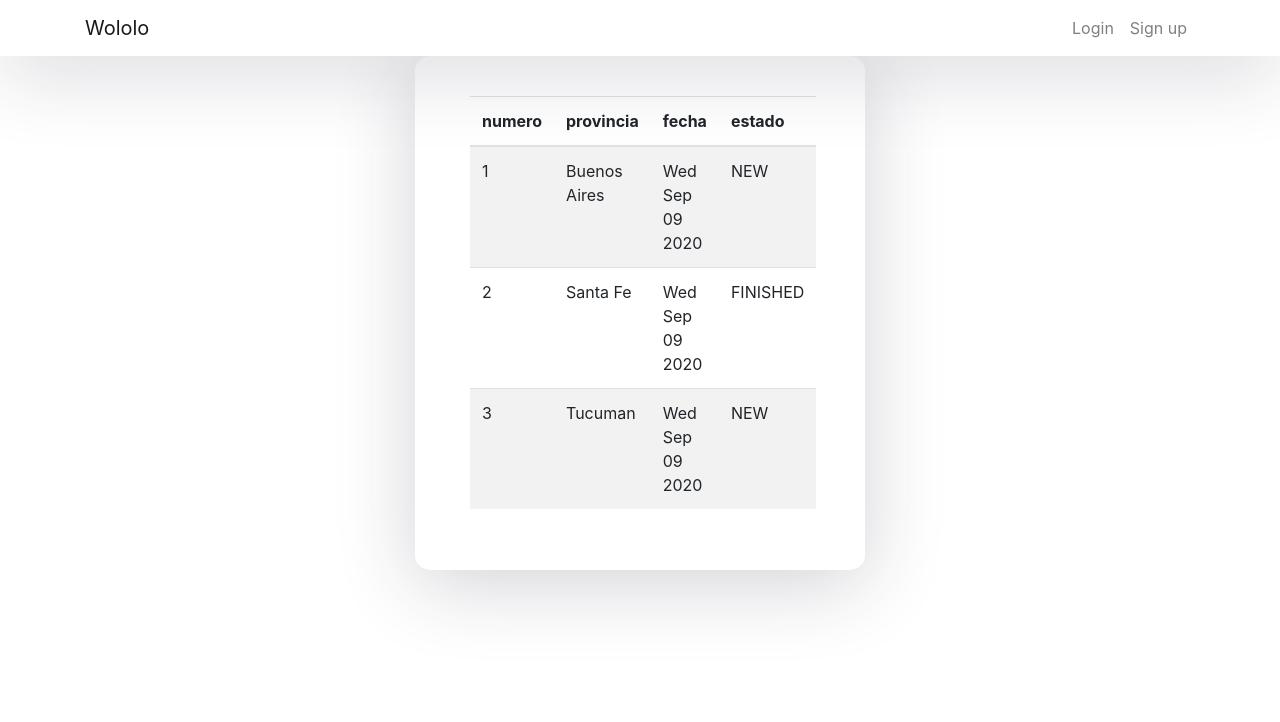
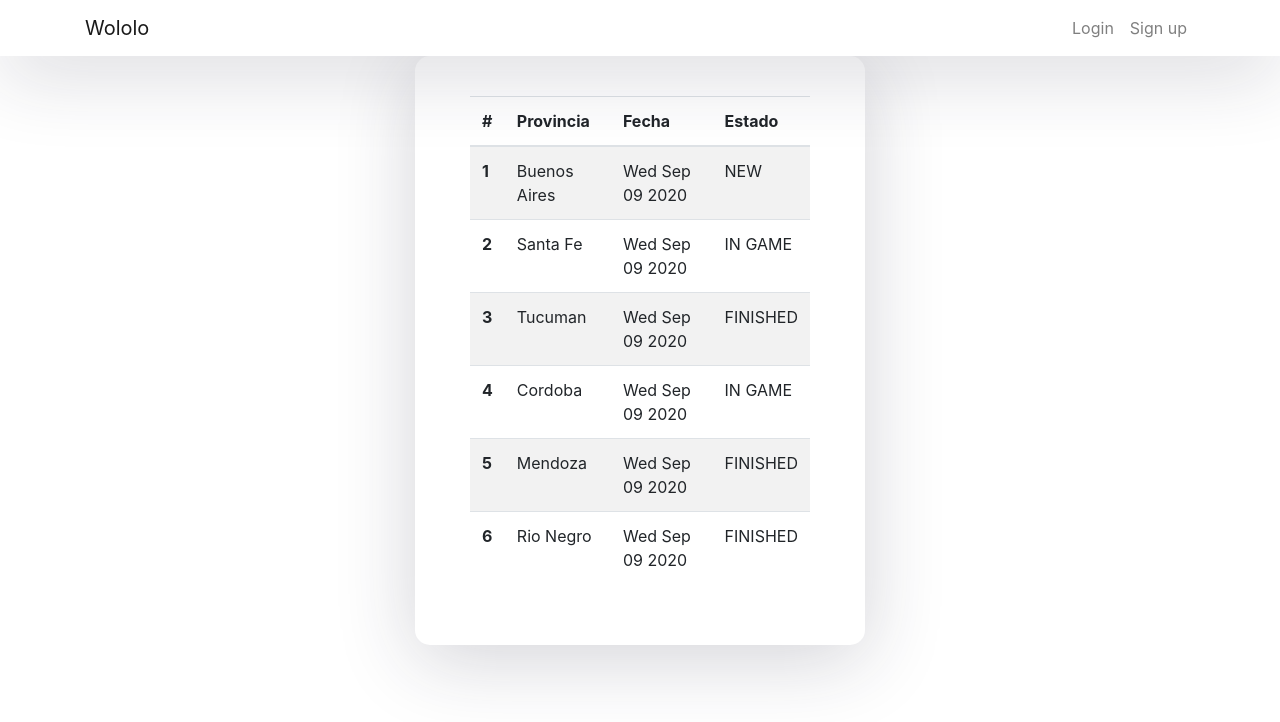
Before and after one commit to facuhump2409/Wololo-Frontend, a React (Create React App) app: page /games in a window 1280 px wide. Shown: the top 722 px of the page. Built offline with nearby package versions, Linux system fonts and the light colour scheme; no server answers.

Commit message:
ordering done

```diff
--- a/src/app/components/GamesList/constants.js
+++ b/src/app/components/GamesList/constants.js
@@ -1,18 +1,65 @@
-export const HEADERS = ['numero', 'provincia', 'fecha', 'estado']
+export const HEADERS = [{
+  id: 1,
+  value: '#',
+  key: 'id',
+  nextOrder: true,
+}, {
+  id: 2,
+  value: 'Provincia',
+  key: 'province',
+  nextOrder: true,
+}, {
+  id: 3,
+  value: 'Fecha',
+  key: 'date',
+  nextOrder: true,
+}, {
+  id: 4,
+  value: 'Estado',
+  key: 'status',
+  nextOrder: true
+}]
 
 export const INITIAL_VALUES = [{
-  numero: 1,
-  provincia: "Buenos Aires",
-  fecha: new Date().toDateString(),
-  estado: 'NEW',
+  id: 1,
+  data: {
+    province: "Buenos Aires",
+    date: new Date().toDateString(),
+    status: 'NEW',
+  }
 }, {
-  numero: 2,
-  provincia: "Santa Fe",
-  fecha: new Date().toDateString(),
-  estado: 'FINISHED',
+  id: 2,
+  data: {
+    province: "Santa Fe",
+    date: new Date().toDateString(),
+    status: 'IN GAME',
+  }
 }, {
-  numero: 3,
-  provincia: "Tucuman",
-  fecha: new Date().toDateString(),
-  estado: 'NEW',
+  id: 3,
+  data: {
+    province: "Tucuman",
+    date: new Date().toDateString(),
+    status: 'FINISHED',
+  }
+}, {
+  id: 4,
+  data: {
+    province: "Cordoba",
+    date: new Date().toDateString(),
+    status: 'IN GAME',
+  }
+}, {
+  id: 5,
+  data: {
+    province: "Mendoza",
+    date: new Date().toDateString(),
+    status: 'FINISHED',
+  }
+}, {
+  id: 6,
+  data: {
+    province: "Rio Negro",
+    date: new Date().toDateString(),
+    status: 'FINISHED',
+  }
 }]
--- a/src/app/components/GamesList/index.js
+++ b/src/app/components/GamesList/index.js
@@ -5,24 +5,30 @@ import { compareValues } from './utils';
 
 function GamesList() {
   const [rowValues, setRowValues] = useState(INITIAL_VALUES);
+  const [headers, setHeaders] = useState(HEADERS);
 
   function onHeaderClick(header) {
-    setRowValues([...rowValues.sort((compareValues(header, 'desc')))]);
-    console.log(rowValues.sort((compareValues(header, 'desc'))));
+    console.log(header.key);
+    setRowValues([...rowValues.sort((compareValues(header.key, header.nextOrder)))]);
+    setHeaders(headers.map(aHeader => aHeader.id === header.id ? {...header, nextOrder: !header.nextOrder} : aHeader))
   }
 
   return (
     <Table striped>
       <thead>
         <tr>
-          {HEADERS.map(
-            header => <th key={header} onClick={() => onHeaderClick(header)}>{header}</th>
+          {headers.map(
+            header => <th key={header.id} onClick={() => onHeaderClick(header)}>{header.value}</th>
           )}
         </tr>
       </thead>
       <tbody>
         {rowValues.map(
-          rowValue => <tr key={rowValue.numero}>{Object.keys(rowValue).map(key => <td key={rowValue[key]}>{rowValue[key]}</td>)}</tr>
+          rowValue =>
+          <tr key={rowValue.id}>
+            <th scope='row'>{rowValue.id}</th>
+            {Object.keys(rowValue.data).map(key => <td key={rowValue.data[key]}>{rowValue.data[key]}</td>)}
+          </tr>
         )}
       </tbody>
     </Table>
--- a/src/app/components/GamesList/utils.js
+++ b/src/app/components/GamesList/utils.js
@@ -1,5 +1,8 @@
-export const compareValues = (key, order) => (anObject, anotherObject) => {
-  let comparison = anObject[key] > anotherObject[key] ? 1 : -1;
+export const compareValues = (key, isAsc) => (anObject, anotherObject) => {
+  const objectToCompare = key === 'id' ? anObject : anObject.data;
+  const otherObjectToCompare = key === 'id' ? anotherObject : anotherObject.data;
 
-  return order === 'desc' ? (-1 * comparison) : comparison;
+  let comparison = objectToCompare[key] > otherObjectToCompare[key] ? 1 : -1;
+
+  return isAsc ? comparison : (-1 * comparison);
 }
```
